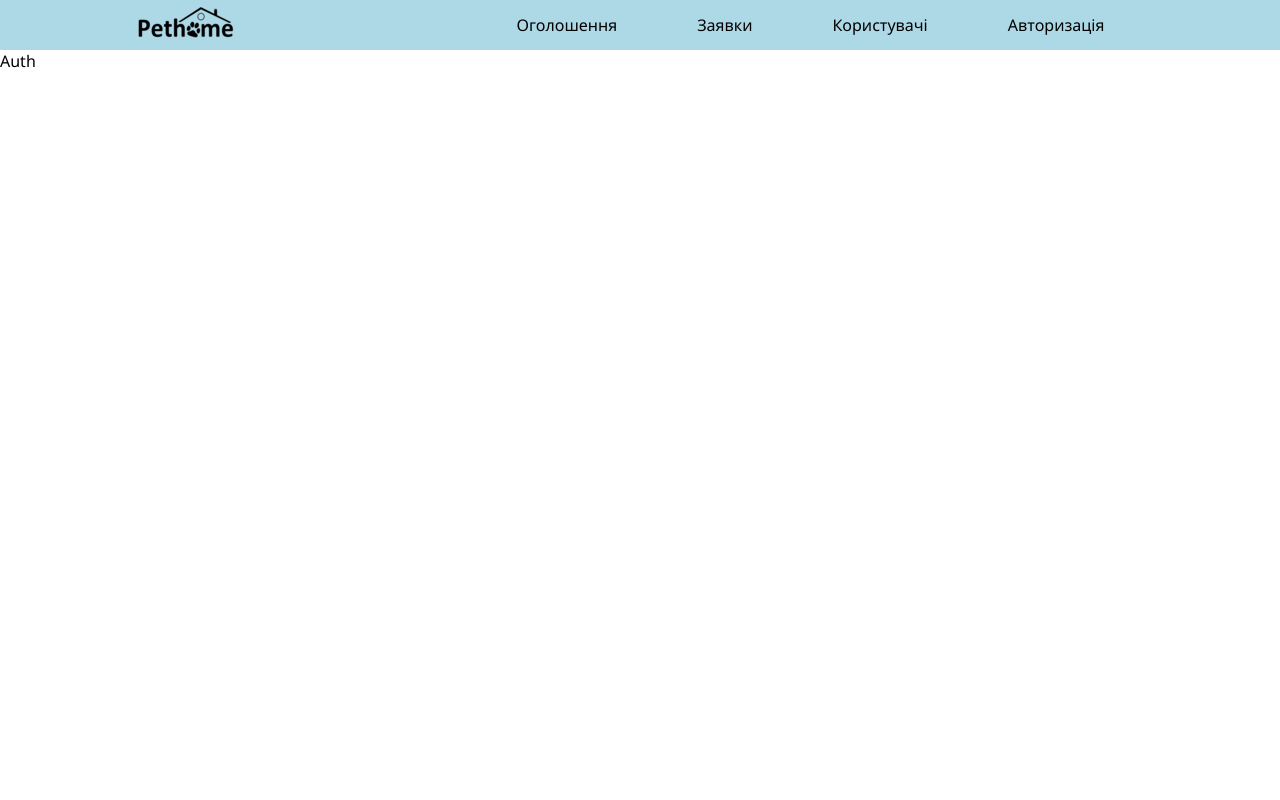
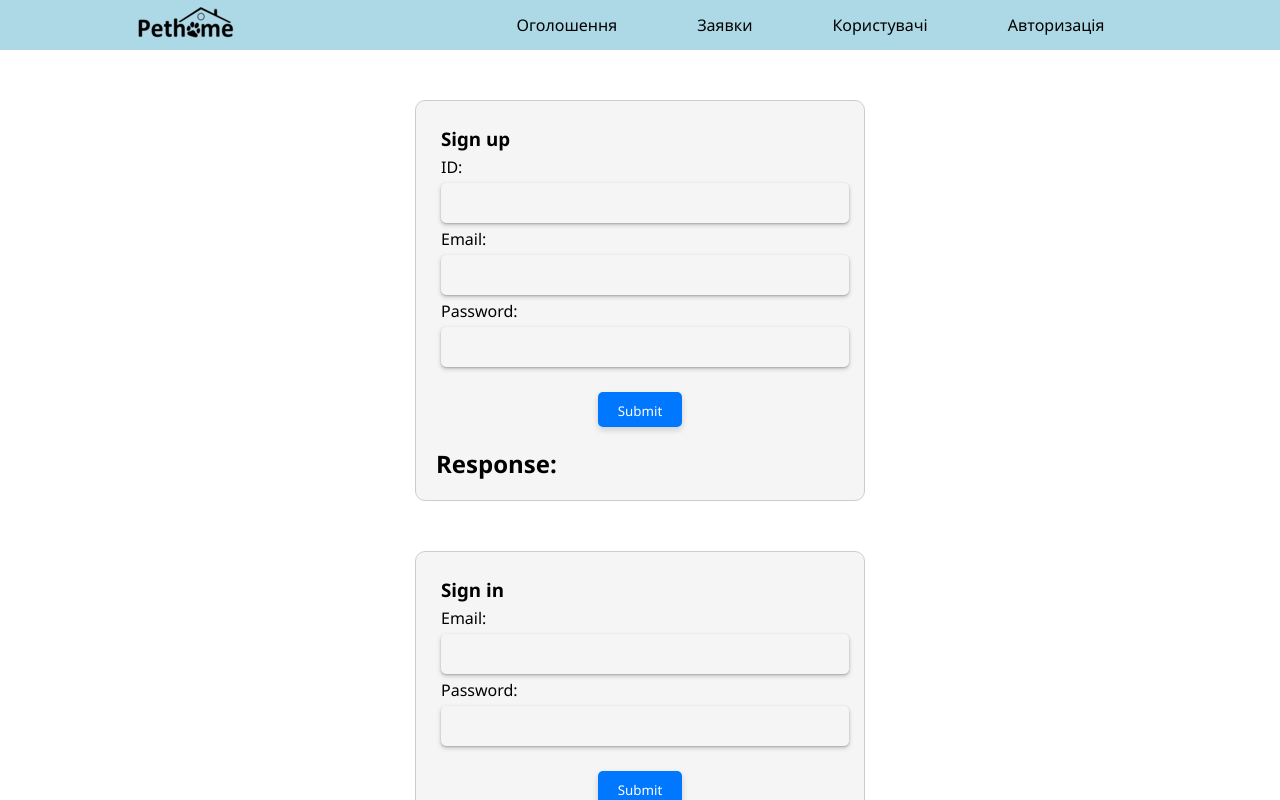
Before and after one commit to Erbidium/PetHome-Microservices, a React (Create React App) app in the folder pethome-client/: page /auth in a window 1280 px wide. Built offline with nearby package versions, Linux system fonts and the light colour scheme.

Commit message:
add auth page

```diff
--- /dev/null
+++ b/pethome-client/src/HTTP/AuthService.jsx
@@ -0,0 +1,27 @@
+import $api from "./index";
+
+export default class AuthService {
+    static async signUp(record) {
+        const response = await $api.post('/auth/signup', record)
+        return response
+    }
+    static async signIn(record) {
+        const response = await $api.post('/auth/signin', record)
+        return response
+    }
+    static async logOut(access) {
+        console.log(access)
+        const response = await $api.post('/auth/logout', {}, {
+            headers: {
+                'Authorization': `Bearer ${access}`
+            }
+        })
+        return response
+    }
+    static async refresh(refresh) {
+        const response = await $api.patch('auth/refresh', {
+            token: refresh
+        })
+        return response
+    }
+}
--- a/pethome-client/src/HTTP/index.js
+++ b/pethome-client/src/HTTP/index.js
@@ -1,9 +1,9 @@
 import axios from 'axios';
-export const url = 'http://192.168.51.114' // https://localhost:7124, empty if docker compose
+export const url = 'http://localhost:3030' // 'http://192.168.51.114'
 
 const $api = axios.create({
     withCredentials: true,
-    baseURL: url
+    baseURL: url,
 })
 
 export default $api;
--- a/pethome-client/src/Pages/Auth/Auth.jsx
+++ b/pethome-client/src/Pages/Auth/Auth.jsx
@@ -1,3 +1,13 @@
+import SignUpView from "./SignUp/SignUpView";
+import SignInView from "./SignIn/SignInView";
+import LogOutView from "./LogOut/LogOutView";
+import RefreshView from "./Refresh/RefreshView"
+
 export default function Auth() {
-    return <div>Auth</div>
+  return <div>
+    <SignUpView />
+    <SignInView />
+    <LogOutView />
+    <RefreshView />
+  </div>
 }
--- /dev/null
+++ b/pethome-client/src/Pages/Auth/LogOut/LogOutView.jsx
@@ -0,0 +1,57 @@
+import React, { useState } from 'react';
+import AuthService from '../../../HTTP/AuthService';
+
+export default function LogoutView() {
+  const [responseText, setResponseText] = useState('');
+
+  const handleSubmit = async (event) => {
+    event.preventDefault();
+
+    const storedToken = localStorage.getItem('access')
+    if (!storedToken) {
+        alert("You are not logged in!")
+        return
+    }
+
+    AuthService.logOut(storedToken).then(_ => {
+      setResponseText('Logged out')
+      localStorage.removeItem('access')
+      localStorage.removeItem('refresh')
+    }).catch(error => {
+      setResponseText(`Error: ${JSON.stringify(error.response.data)}`)
+    });
+  };
+
+  return (
+    <div style={{
+      width: '450px',
+      margin: '50px auto 0 auto',
+      backgroundColor: '#f5f5f5',
+      border: '1px solid #ccc',
+      padding: '20px',
+      borderRadius: '10px'
+    }}>
+    <form onSubmit={handleSubmit}>
+        <h3>Log out</h3>
+        <button
+        type="submit"
+        style={{
+          display: 'block',
+          margin: '20px auto',
+          padding: '10px 20px',
+          backgroundColor: '#0077ff',
+          color: '#fff',
+          borderRadius: '5px',
+          border: 'none',
+          boxShadow: '0 3px 6px rgba(0, 0, 0, 0.16)'
+        }}
+        >Log out</button>
+      </form>
+
+      <div>
+        <h2>Response:</h2>
+        <p style={{ overflowWrap: 'anywhere', backgroundColor: 'white', borderRadius: '5px', boxShadow: '0px 2px 4px rgba(0, 0, 0, 0.25)' }}>{responseText}</p>
+      </div>
+    </div>
+  );
+}
--- /dev/null
+++ b/pethome-client/src/Pages/Auth/Refresh/RefreshView.jsx
@@ -0,0 +1,57 @@
+import React, { useState } from 'react';
+import AuthService from '../../../HTTP/AuthService';
+
+export default function RefreshView() {
+  const [responseText, setResponseText] = useState('');
+
+  const handleSubmit = async (event) => {
+    event.preventDefault();
+
+    const storedToken = localStorage.getItem('refresh')
+    if (!storedToken) {
+        alert("You are not logged in!")
+        return
+    }
+
+    AuthService.refresh(storedToken).then(data => {
+      setResponseText('Refreshed')
+      localStorage.setItem('access', data.data.access)
+      localStorage.setItem('refresh', data.data.refresh)
+    }).catch(error => {
+      setResponseText(`Error: ${JSON.stringify(error.response.data)}`)
+    });
+  };
+
+  return (
+    <div style={{
+      width: '450px',
+      margin: '50px auto 0 auto',
+      backgroundColor: '#f5f5f5',
+      border: '1px solid #ccc',
+      padding: '20px',
+      borderRadius: '10px'
+    }}>
+    <form onSubmit={handleSubmit}>
+        <h3>Refresh</h3>
+        <button
+        type="submit"
+        style={{
+          display: 'block',
+          margin: '20px auto',
+          padding: '10px 20px',
+          backgroundColor: '#0077ff',
+          color: '#fff',
+          borderRadius: '5px',
+          border: 'none',
+          boxShadow: '0 3px 6px rgba(0, 0, 0, 0.16)'
+        }}
+        >Refresh</button>
+      </form>
+
+      <div>
+        <h2>Response:</h2>
+        <p style={{ overflowWrap: 'anywhere', backgroundColor: 'white', borderRadius: '5px', boxShadow: '0px 2px 4px rgba(0, 0, 0, 0.25)' }}>{responseText}</p>
+      </div>
+    </div>
+  );
+}
--- /dev/null
+++ b/pethome-client/src/Pages/Auth/SignIn/SignInView.jsx
@@ -0,0 +1,71 @@
+import React, { useState } from 'react';
+import { MyInput } from '../../../../src/UI/Inputs/MyInput'
+import AuthService from '../../../HTTP/AuthService';
+
+export default function SignInView() {
+  const [formData, setFormData] = useState({ email: '', password: '' });
+  const [responseText, setResponseText] = useState('');
+
+  const handleChange = (event) => {
+    const { name, value } = event.target;
+    setFormData(prevState => ({ ...prevState, [name]: value.trim() }));
+  };
+
+  const handleSubmit = async (event) => {
+    event.preventDefault();
+
+    if (!formData.email.trim() || !formData.password.trim()) {
+        alert('Please fill in all fields');
+        return;
+    }
+
+    AuthService.signIn(formData).then(data => {
+      setResponseText(`Sign in successful: ${JSON.stringify(data.data)}`);
+      localStorage.setItem('access', data.data.access)
+      localStorage.setItem('refresh', data.data.refresh)
+      console.log(localStorage.getItem('access'), localStorage.getItem('refresh'))
+    }).catch(error => {
+      setResponseText(`Error: ${JSON.stringify(error.response.data)}`);
+    });
+  };
+
+  return (
+    <div style={{
+      width: '450px',
+      margin: '50px auto 0 auto',
+      backgroundColor: '#f5f5f5',
+      border: '1px solid #ccc',
+      padding: '20px',
+      borderRadius: '10px'
+    }}>
+    <form onSubmit={handleSubmit}>
+        <h3>Sign in</h3>
+
+        <label htmlFor="email">Email:</label>
+        <MyInput type="email" id="email" name="email" value={formData.email} onChange={handleChange} />
+
+        <label htmlFor="password">Password:</label>
+        <MyInput type="text" id="password" name="password" value={formData.password} onChange={handleChange} />
+
+        <button
+        type="submit"
+        style={{
+          display: 'block',
+          margin: '20px auto',
+          padding: '10px 20px',
+          backgroundColor: '#0077ff',
+          color: '#fff',
+          borderRadius: '5px',
+          border: 'none',
+          boxShadow: '0 3px 6px rgba(0, 0, 0, 0.16)'
+        }}
+        >Submit</button>
+      </form>
+
+      <div>
+        <h2>Response:</h2>
+        <p style={{ overflowWrap: 'anywhere', backgroundColor: 'white', borderRadius: '5px', boxShadow: '0px 2px 4px rgba(0, 0, 0, 0.25)' }}>{responseText}</p>
+      </div>
+    </div>
+  );
+}
--- /dev/null
+++ b/pethome-client/src/Pages/Auth/SignUp/SignUpView.jsx
@@ -0,0 +1,73 @@
+import React, { useState } from 'react';
+import { MyInput } from '../../../../src/UI/Inputs/MyInput'
+import AuthService from '../../../HTTP/AuthService';
+
+export default function SignUpView() {
+  const [formData, setFormData] = useState({ id: '', email: '', password: '' });
+  const [responseText, setResponseText] = useState('');
+
+  const handleChange = (event) => {
+    const { name, value } = event.target;
+    setFormData(prevState => ({ ...prevState, [name]: value.trim() }));
+  };
+
+  const handleSubmit = async (event) => {
+    event.preventDefault();
+
+    if (!formData.id.trim() || !formData.email.trim() || !formData.password.trim()) {
+        alert('Please fill in all fields');
+        return;
+    }
+
+    AuthService.signUp(formData).then(data => {
+      setResponseText(`Sign up successful: ${JSON.stringify(data.data)}`);
+      localStorage.setItem('access', data.data.access)
+      localStorage.setItem('refresh', data.data.refresh)
+    }).catch(error => {
+      setResponseText(`Error: ${JSON.stringify(error.response.data)}`);
+    });
+  };
+
+  return (
+    <div style={{
+      width: '450px',
+      margin: '50px auto 0 auto',
+      backgroundColor: '#f5f5f5',
+      border: '1px solid #ccc',
+      padding: '20px',
+      borderRadius: '10px'
+    }}>
+    <form onSubmit={handleSubmit}>
+        <h3>Sign up</h3>
+
+        <label htmlFor="id">ID:</label>
+        <MyInput type="text" id="id" name="id" value={formData.id} onChange={handleChange} />
+
+        <label htmlFor="email">Email:</label>
+        <MyInput type="email" id="email" name="email" value={formData.email} onChange={handleChange} />
+
+        <label htmlFor="password">Password:</label>
+        <MyInput type="text" id="password" name="password" value={formData.password} onChange={handleChange} />
+
+        <button
+        type="submit"
+        style={{
+          display: 'block',
+          margin: '20px auto',
+          padding: '10px 20px',
+          backgroundColor: '#0077ff',
+          color: '#fff',
+          borderRadius: '5px',
+          border: 'none',
+          boxShadow: '0 3px 6px rgba(0, 0, 0, 0.16)'
+        }}
+        >Submit</button>
+      </form>
+
+      <div>
+        <h2>Response:</h2>
+        <p style={{ overflowWrap: 'anywhere', backgroundColor: 'white', borderRadius: '5px', boxShadow: '0px 2px 4px rgba(0, 0, 0, 0.25)' }}>{responseText}</p>
+      </div>
+    </div>
+  );
+}
```
